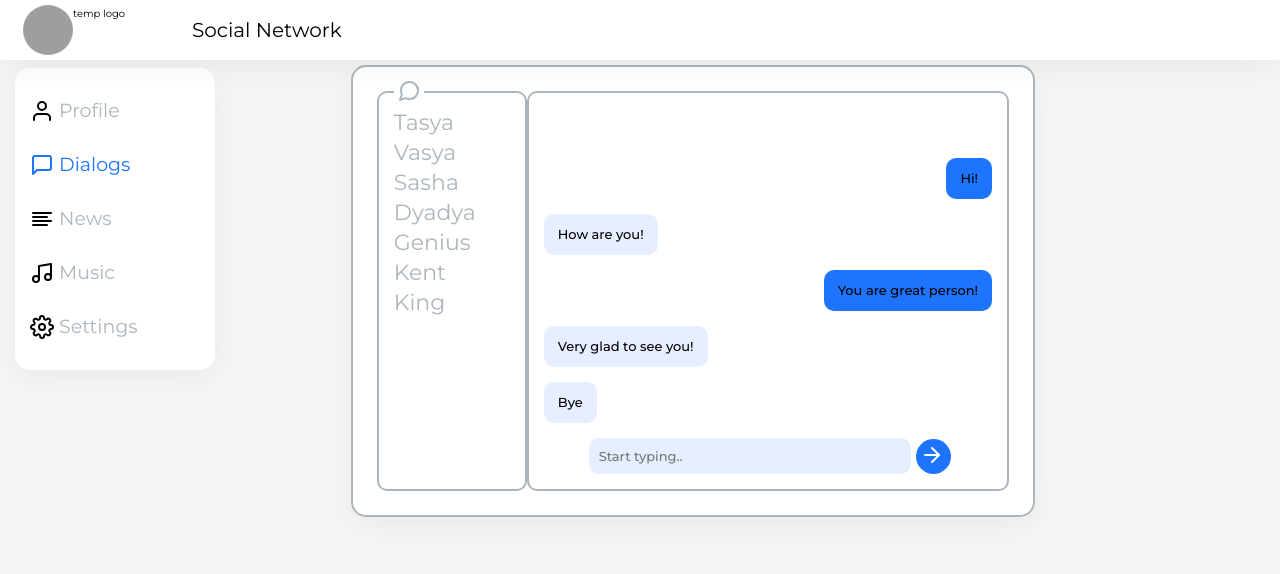
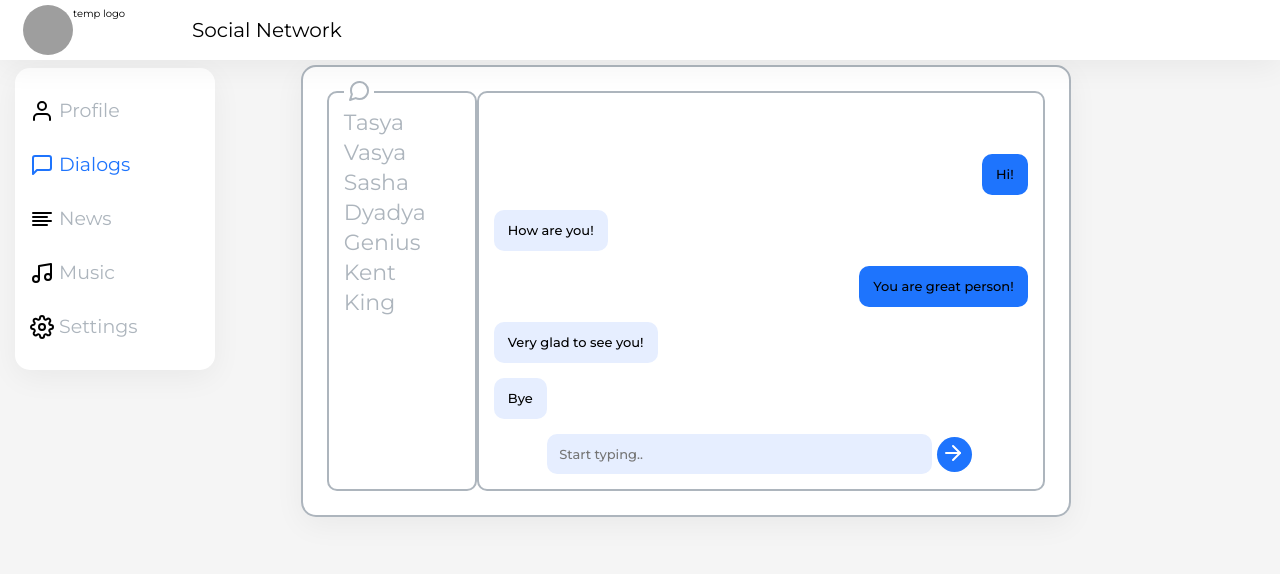
Before and after one commit to l-tasya/social-network, a React (Create React App) app: page /social-network/dialogs in a window 1280 px wide. Shown: the top 574 px of the page. Built offline with nearby package versions, Linux system fonts and the light colour scheme; grey boxes are pictures that could not be loaded.

Commit message:
add input error

```diff
--- a/src/components/Dialogs/Dialogs.module.scss
+++ b/src/components/Dialogs/Dialogs.module.scss
@@ -6,10 +6,10 @@
   display: grid;
   grid-template-columns: 2fr 10fr;
   font-size: 22px;
-  margin-left: 50px;
-  width: 80%;
   border: 2px solid $post-text-color;
+  width: 90%;
   max-height: 500px;
+
 
   &__items {
     display: flex;
@@ -67,6 +67,11 @@
     align-self: center;
     font-weight: 500;
     width: 80%;
+    border: 2px solid #E6EEFF;
+  }
+  .errorInput{
+    border: 2px solid  lightcoral;
+
   }
   &__send{
     background: #1e74fd;
--- a/src/components/Dialogs/Dialogs.tsx
+++ b/src/components/Dialogs/Dialogs.tsx
@@ -1,4 +1,4 @@
-import React, {ChangeEvent} from 'react';
+import React, {ChangeEvent, useState} from 'react';
 import s from './Dialogs.module.scss';
 import Message from './Message/Message';
 import DialogsItem from './DialogsItem/DialogsItem';
@@ -26,21 +26,27 @@ type DialogsPropsType = {
 
 
 const Dialogs: React.FC<DialogsPropsType> = (props) => {
-    //converting dialog state to DialogItem component
+    //local state
+    let [error, setError] = useState<string|null>(null);
+    //converting state to component
     let dialogElements = props.state.dialogs.map((t) => <DialogsItem key={t.id} name={t.name} id={t.id}/>)
-    //converting message state from props, to Message component
     let messageElements = props.state.messages.map((t) => <Message sent={t.sent} key={t.id} text={t.message}/>)
 
+    //event handlers
     const onMessageInputChangeHandler = (e: ChangeEvent<HTMLInputElement>) => {
-
+        setError('')
         props.changeMessage(e.currentTarget.value)
     }
-     const onSentButtonClick = () =>{
-         if(props.state.messageCurrentValue.trim() !== ''){props.sendMessage()}
-     }
     const enterKeyDownHandler = (e: React.KeyboardEvent) =>{
-
         e.key === "Enter" && onSentButtonClick()
+    }
+    //callback
+    const onSentButtonClick = () =>{
+        if(props.state.messageCurrentValue.trim() === ''){
+            setError('required field');
+        }else{
+            props.sendMessage()
+        }
     }
     return (
         <div className={s.dialogs}>
@@ -51,12 +57,13 @@ const Dialogs: React.FC<DialogsPropsType> = (props) => {
             <div className={s.dialogs__messages}>
                 {messageElements}
                 <div className={s.dialogs__typing}><input value={props.state.messageCurrentValue}
-                                                          className={s.dialogs__input} type="text"
+                                                          className={(error&&s.errorInput) + ' ' + s.dialogs__input} type="text"
                                                           placeholder={'Start typing..'}
                                                           onChange={onMessageInputChangeHandler}
                 onKeyPress={enterKeyDownHandler}/><span
-                    className={s.dialogs__send}><ArrowRight onClick={onSentButtonClick}/></span></div>
+                    className={s.dialogs__send}><ArrowRight  onClick={onSentButtonClick}/></span></div>
             </div>
+
         </div>
     )
 }
```
